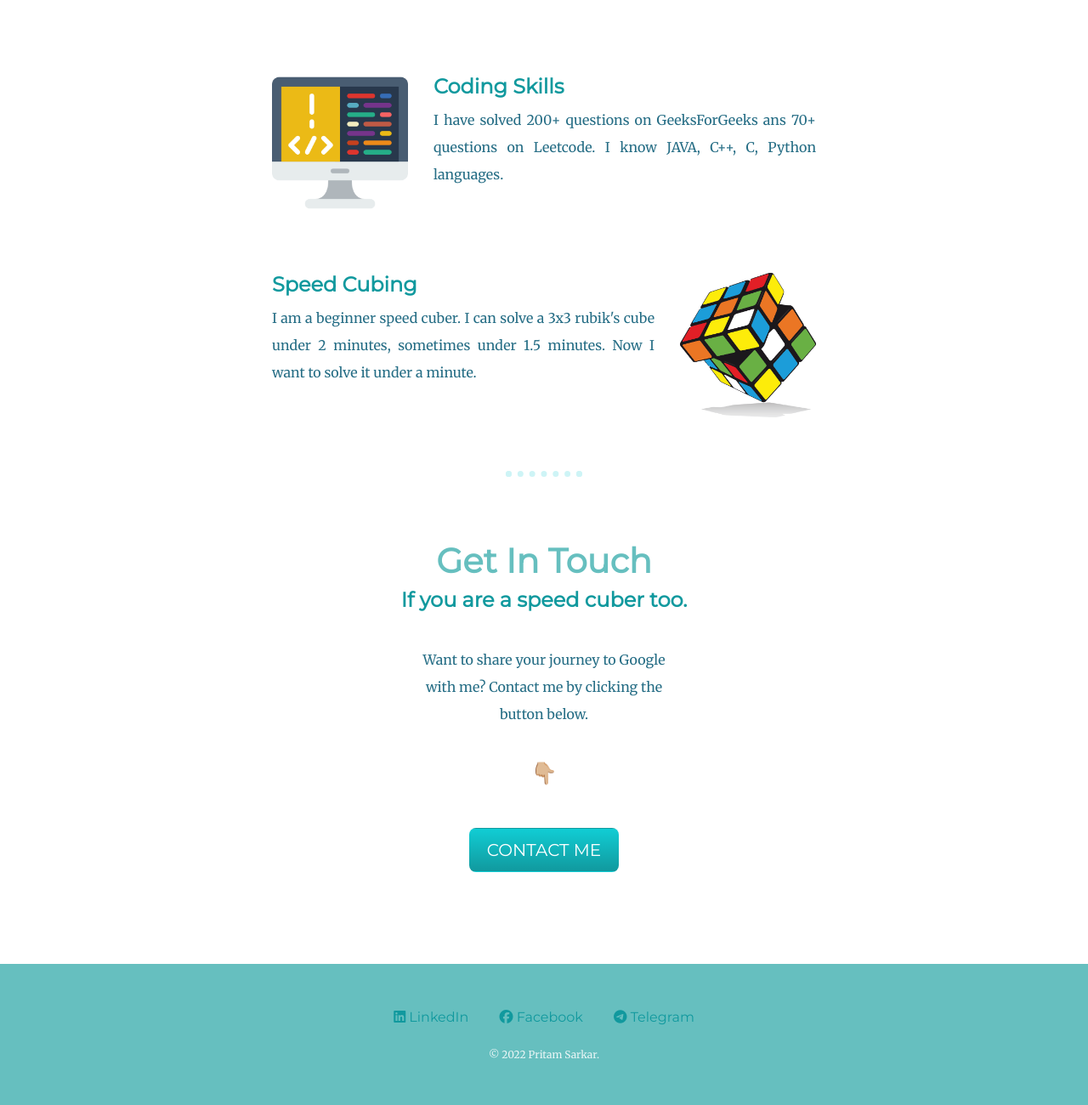
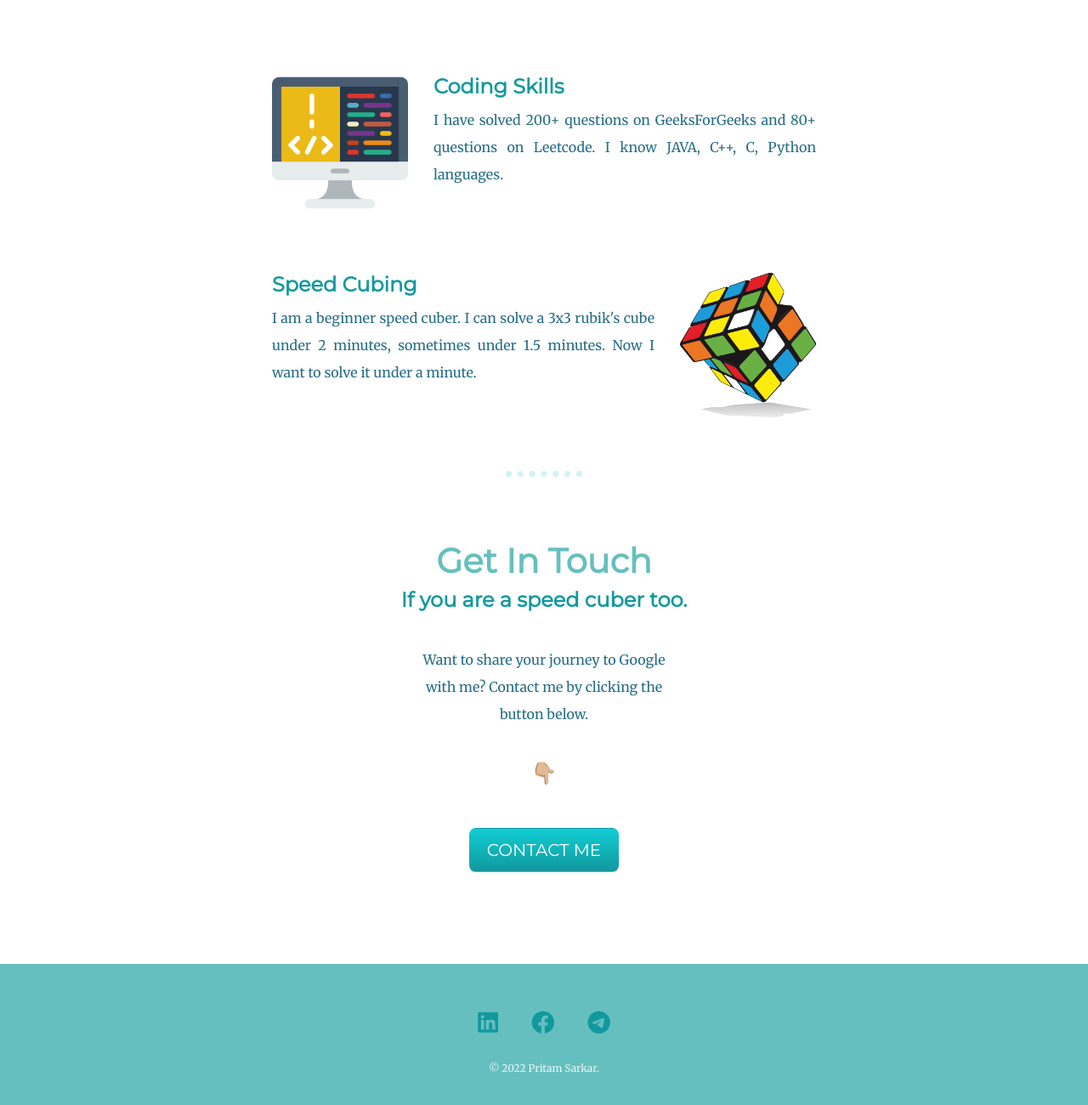
Before and after one commit to Pritam8968/CSS-My-Personal-Site, a plain HTML site: page index.html in a window 1280 px wide. Shown: the part 1660-2960 px from the top of the page at 85% size. Drawn offline with nearby package versions, Linux system fonts and the light colour scheme.

Commit message:
added font-awesome pro link and fixed some typo

```diff
--- a/css/styles.css
+++ b/css/styles.css
@@ -162,7 +162,9 @@ hr {
 	background-color: #66bfbf;
 	padding: 50px 0 20px;
 }
-
+.footer-link{
+	font-size: 1.7rem;
+}
 .copyright {
 	color: #eaf6f6;
 	font-size: 0.75rem;
--- a/index.html
+++ b/index.html
@@ -12,8 +12,8 @@
 			href="https://fonts.googleapis.com/css2?family=Merriweather&family=Montserrat&family=Sacramento&display=swap"
 			rel="stylesheet"
 		/>
-		<!-- Font awesome -->
-		<script src="https://kit.fontawesome.com/2361e5bf11.js" crossorigin="anonymous"></script>
+		<!-- Font awesome PRO -->
+		<link rel="stylesheet" href="https://site-assets.fontawesome.com/releases/v6.2.0/css/all.css" />
 		<!-- Bootstrap  -->
 		<link
 			href="https://cdn.jsdelivr.net/npm/bootstrap@5.2.2/dist/css/bootstrap.min.css"
@@ -53,7 +53,7 @@
 					<img class="code-image" src="images/coding.png" alt="a Computer" />
 					<h3>Coding Skills</h3>
 					<p class="code-description">
-						I have solved 200+ questions on GeeksForGeeks ans 70+ questions on Leetcode. I know JAVA, C++, C,
+						I have solved 200+ questions on GeeksForGeeks and 80+ questions on Leetcode. I know JAVA, C++, C,
 						Python languages.
 					</p>
 				</div>
@@ -81,12 +81,12 @@
 		<!-- Bottom container -->
 		<footer class="bottom-container container-fluid">
 			<a class="footer-link" href="https://www.linkedin.com/in/pritam-sarkar-9b1b29225/"
-				><i class="fa-brands fa-linkedin"></i> LinkedIn
+				><i class="fa-brands fa-linkedin"></i>
 			</a>
 			<a class="footer-link" href="https://www.facebook.com/profile.php?id=100067534809555"
-				><i class="fa-brands fa-facebook"></i> Facebook
+				><i class="fa-brands fa-facebook"></i>
 			</a>
-			<a class="footer-link" href="https://t.me/Pritam8968"><i class="fa-brands fa-telegram"></i> Telegram</a>
+			<a class="footer-link" href="https://t.me/Pritam8968"><i class="fa-brands fa-telegram"></i></a>
 			<p class="copyright">© 2022 Pritam Sarkar.</p>
 		</footer>
 
```
